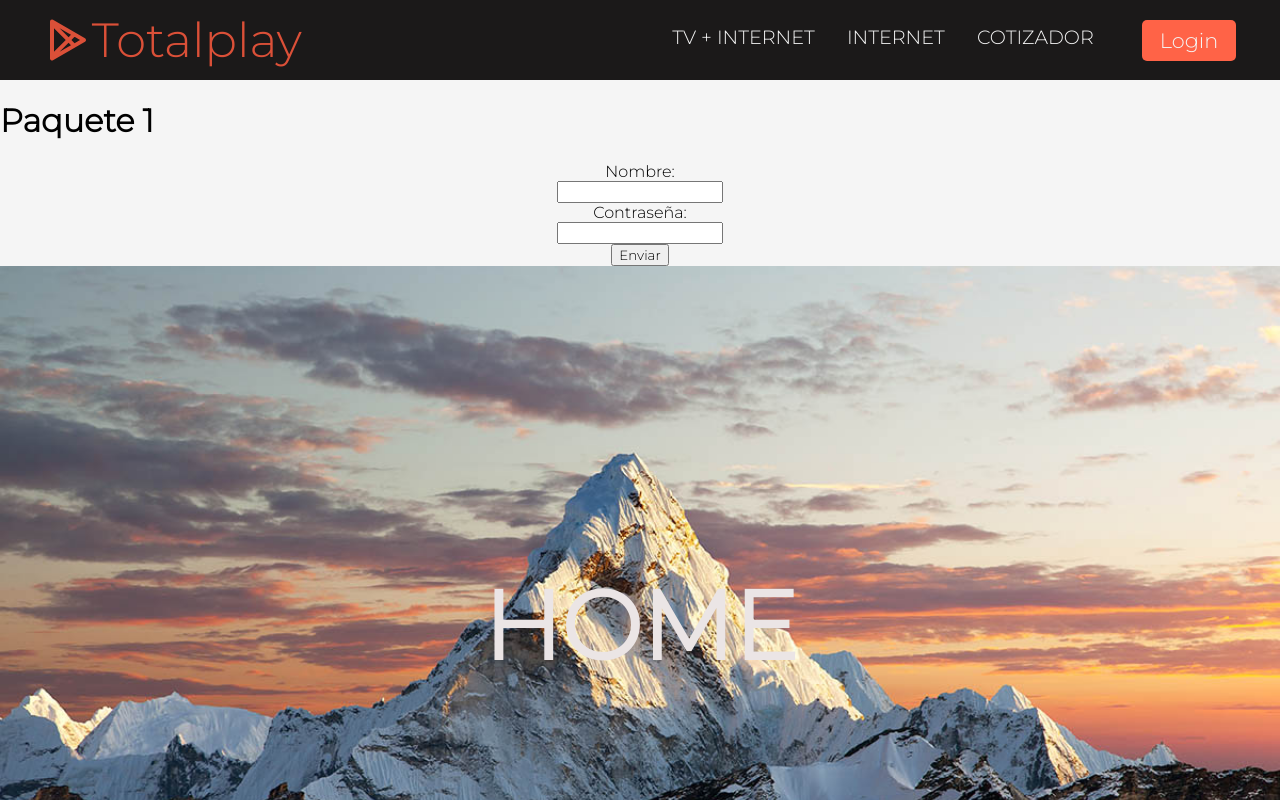
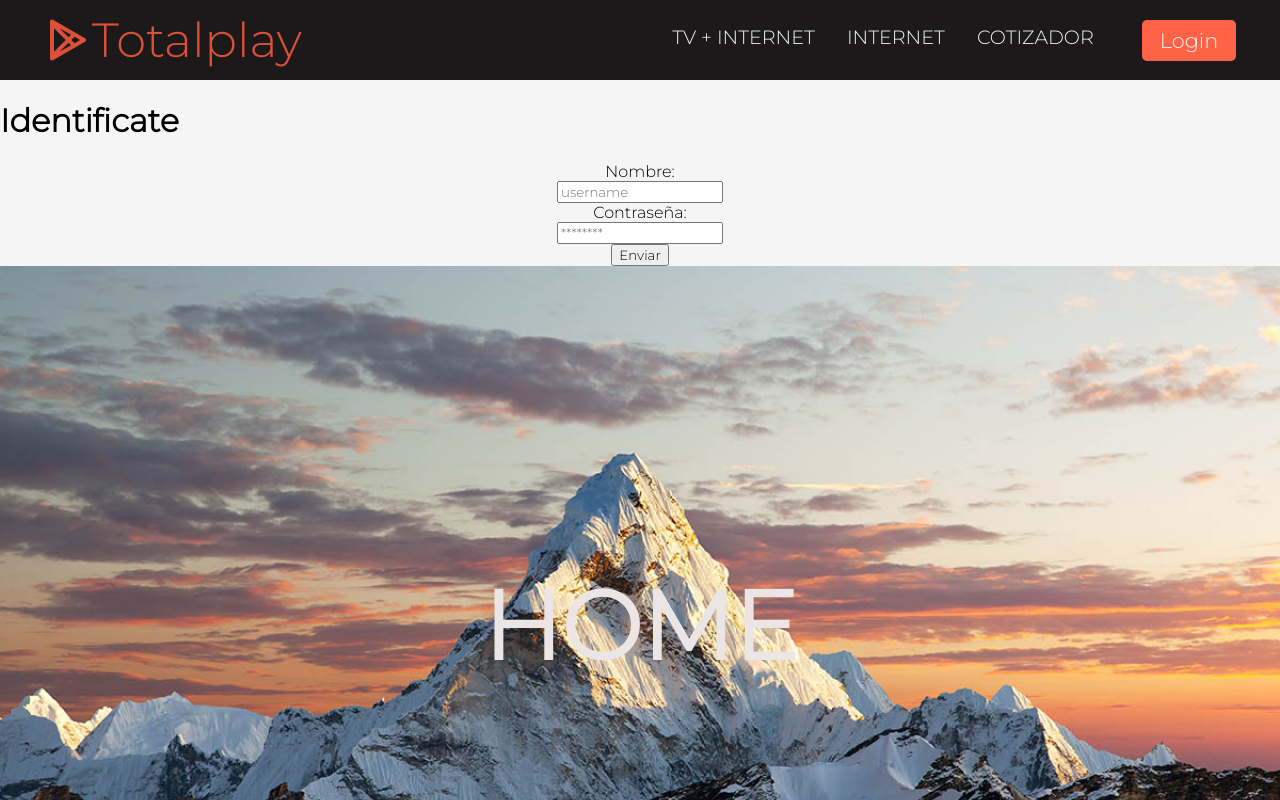
Before and after one commit to MurriFuentes/TplayHMO, a React (Create React App) app: page /Login in a window 1280 px wide. Shown: the top 800 px of the page. Built offline with nearby package versions, Linux system fonts and the light colour scheme.

Commit message:
Login 2.0

```diff
--- a/package.json
+++ b/package.json
@@ -11,7 +11,6 @@
     "babel-core": "^6.26.3",
     "bootstrap": "^5.1.1",
     "core-js": "^3.18.3",
-    "formik": "^2.2.9",
     "history": "^5.0.1",
     "react": "^17.0.2",
     "react-bootstrap": "^2.0.0-rc.0",
@@ -19,9 +18,7 @@
     "react-icons": "^4.3.1",
     "react-router-dom": "^5.3.0",
     "react-scripts": "4.0.3",
-    "rxjs": "^7.4.0",
-    "web-vitals": "^1.1.2",
-    "yup": "^0.32.11"
+    "web-vitals": "^1.1.2"
   },
   "scripts": {
     "start": "react-scripts start",
--- a/public/index.html
+++ b/public/index.html
@@ -12,7 +12,7 @@
     />
     <link rel="apple-touch-icon" href="%PUBLIC_URL%/logo192.png" />
     <link rel="manifest" href="%PUBLIC_URL%/manifest.json" />
-    <title>React App</title>
+    <title>Total Play HMO</title>
     <link rel="preconnect" href="https://fonts.googleapis.com">
     <link rel="preconnect" href="https://fonts.gstatic.com" crossorigin>
     <link href="https://fonts.googleapis.com/css2?family=Montserrat:wght@300&display=swap" rel="stylesheet">
--- a/src/App.tsx
+++ b/src/App.tsx
@@ -9,10 +9,11 @@ import PageCotizador from './pages/Cotizador';
 import PageTvInternet from './pages/Tv+Internet';
 import PageInternet from './pages/Internet';
 import PageLogin from './pages/Login';
+import { UserContextProvider } from './context/UserContext';
 
 function App() {
   return (
-    <>
+    <UserContextProvider>
       <BrowserRouter>
         <Navbar />
         <Switch>
@@ -25,7 +26,7 @@ function App() {
         <PageHome />
         <Footer />
       </BrowserRouter>
-    </>
+    </UserContextProvider>
   );
 }
 
--- a/src/components/NavBar/NavButton.jsx
+++ b/src/components/NavBar/NavButton.jsx
@@ -1,10 +1,26 @@
-
+import useUser from "../../hooks/useUser";
 import { Link } from "react-router-dom";
 
 export default function NavButton() {
-    return(
-        <Link to="./Login">
-            <button className="navButton">Login</button>
-        </Link>
+    //islogged = false
+    const { isLogged, logout } = useUser()
+
+    const handleClick = e => {
+        e.preventDefault();
+        logout();
+    }
+
+    return (
+        <header>
+            {
+                isLogged
+                    ? <Link to="#" onClick={handleClick}>
+                        <button className="navButton">Logout</button>
+                    </Link>
+                    : <Link to="./Login">
+                        <button className="navButton">Login</button>
+                    </Link>
+            }
+        </header>
     );
 }
--- /dev/null
+++ b/src/context/UserContext.js
@@ -0,0 +1,13 @@
+import React, { useState } from "react";
+
+const Context = React.createContext({})
+
+export function UserContextProvider({ children }) {
+    const [jtw, setJWT] = useState(null)
+
+    return <Context.Provider value={{ jtw, setJWT }}>
+        {children}
+    </Context.Provider>
+}
+
+export default Context;
--- a/src/css/Footer.css
+++ b/src/css/Footer.css
@@ -1,4 +1,3 @@
-
 #footer{
     height: 10vh;
     background-color: #1b1919;
@@ -25,7 +24,3 @@ p{
     position: sticky;
     bottom: 0;
 }
-
-.footer.nav-items {
-    margin-right: 0;
-}
--- /dev/null
+++ b/src/hooks/useUser.js
@@ -0,0 +1,36 @@
+import { useCallback, useContext, useState } from "react";
+import Context from "../context/UserContext";
+import loginservice from "../services/login"
+
+export default function useUser (){
+    const {jwt, setJWT} = useContext(Context)
+    const [state, setState] = useState({loading: false,
+    error: false})
+
+    const login = useCallback((username, password) => {
+        setState({loading: true, error: false})
+        loginservice({username,password})
+            .then(jwt => {
+                setState({loading: false, error: false})
+                console.log(jwt);
+                setJWT(jwt)
+            })
+            .catch(err =>{
+                setState({loading: false, error: true})
+                console.error(err)
+            })
+    }, [setJWT])
+
+    const logout = useCallback(() => {
+        setJWT(null)
+    }, [setJWT])
+
+
+    return {
+        isLogged: Boolean(jwt),
+        isLogginLoading: state.loading,
+        hasLogginError: state.error,
+        login,
+        logout
+    }
+}
--- a/src/pages/Login.jsx
+++ b/src/pages/Login.jsx
@@ -1,40 +1,51 @@
-
-import { useState } from "react";
+import useUser from "../hooks/useUser";
+import { useHistory } from "react-router-dom";
+import { useEffect, useState } from "react";
 import axios from "axios";
 
 export default function Page_Login() {
+    const [username, setUsername] = useState("");
+    const [password, setPassword] = useState("");
+    const { isLogginLoading, hasLoginError, login, isLogged } = useUser();
+    let history = useHistory();
 
-    const [name, setName] = useState("");
-    const [password, setPassword] = useState("");
+    useEffect(() => {
+        if (isLogged) history.push("./")
+    }, [isLogged, history])
 
     const handleSubmit = (event) => {
+        event.preventDefault();
+        login({ username, password });
 
-        event.preventDefault();
-
+        /*
         if (!name || !password) alert("Llena los campos correctamente");
         axios.post("/authenticate", {
             nombre: name,
             password: password
         }).then((response) => {
-            sessionStorage.setItem("auth", response.data)
+            sessionStorage.setItem("token", response.data.token)
+            console.log(response.data.token)
         })
-
+        */
     }
 
-    return(
-        <div>
-            <h1>Paquete 1</h1>
-
+    return (
+        <div className="Section">
+            <h1>Identificate</h1>
+            {isLogginLoading && <span>Checking  Credentials</span>}
+            {!isLogginLoading &&
                 <form onSubmit={handleSubmit}>
                     <label>Nombre:
                         <input
+                            placeholder="username"
                             type="text"
-                    value={name}
-                    onChange={(e) => setName(e.target.value)}
+                            value={username}
+                            onChange={(e) => setUsername(e.target.value)}
                         />
                     </label>
                     <label>Contraseña:
                         <input
+                            placeholder="********"
                             type="password"
                             value={password}
                             onChange={(e) => setPassword(e.target.value)}
@@ -46,6 +57,10 @@ export default function Page_Login() {
                         </button>
                     </label>
                 </form>
+            }
+            {
+                hasLoginError && <strong>Credentials are invalid</strong>
+            }
         </div>
     );
 }
--- /dev/null
+++ b/src/services/login.js
@@ -0,0 +1,17 @@
+const ENDPOINT ="http://localhost:8000";
+
+export default function login ({username,password}) {
+    return fetch(`${ENDPOINT}/authentification`, {
+        method: "POST",
+        headers: {
+            "Content-Type": "application/json"
+        },
+        body: JSON.stringify({username,password})
+    }).then(rest =>{
+        if (!rest.ok) throw new Error("Response is NOT ok");
+        return rest.json()
+    }).then(res =>{
+        const {jwt} = res
+        return jwt
+    })
+}
```
Also changed, not shown: src/components/NavBar/Navbar.tsx (+9 -10 lines), src/pages/ListaUsuarios.jsx (added, +11 -0 lines), src/components/Botton.jsx (line endings or trailing spaces), 1 other file (tests, documents, lock files or other folders). Lines whose indentation alone changed are shown as unchanged.
